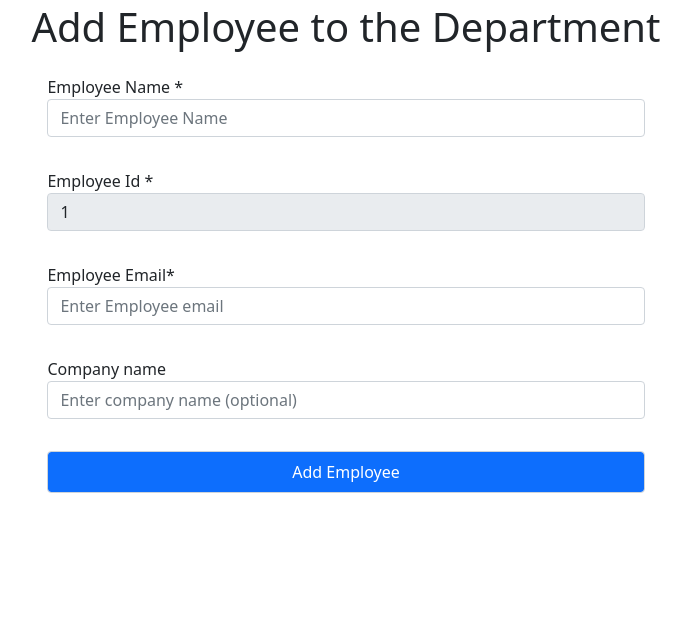
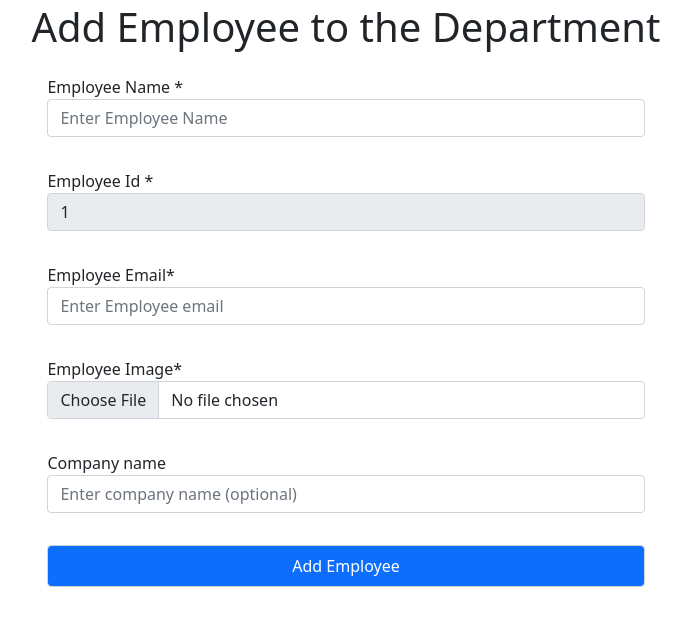
Before and after one commit to akash-vhotkar/salesandservises, a Node project: template views/dept_employees.ejs in a window 1280 px wide. Shown: the part 110-736 px from the top of the page, without its empty margins (294-985 px from the left). Run offline with Node 20 templates, Linux system fonts and the light colour scheme; the template is opened without the code that fills it: most values are stand-ins (such as "Sample title", 1, 10 or a date in 2020); some libraries are stand-ins or nearby versions.

Commit message:
employee image was added

```diff
--- a/model/employee.js
+++ b/model/employee.js
@@ -11,6 +11,10 @@ const empschema = new mongoose.Schema({
     emp_email: {
         type: String,
         required: true
+    },
+    emp_image: {
+        type: String,
+        require: false
     },
     cop_name: {
         type: String,
--- a/views/dept_employees.ejs
+++ b/views/dept_employees.ejs
@@ -64,7 +64,7 @@
         <div id="addemp" class="col-md-8 d-flex justify-content-center align-self-center  m-auto">
 
 
-            <form action="/dept/<%- dept_id%>/addemp" method="POST">
+            <form action="/dept/<%- dept_id%>/addemp" method="POST" enctype="multipart/form-data">
                 <div>
                     <h1>Add Employee to the Department</h1>
                 </div>
@@ -87,6 +87,14 @@
                         aria-describedby="emailHelp" placeholder="Enter Employee email" required>
 
                 </div>
+
+                <div class="form-group p-3">
+                    <label>Employee Image<span class="star">*</span></label>
+                    <input type="file" name="emp_image" class="form-control" id="exampleInputEmail1"
+                        aria-describedby="emailHelp" required>
+
+                </div>
+
 
                 <div class="form-group p-3">
                     <label>Company name</label>
--- a/views/purchase.ejs
+++ b/views/purchase.ejs
@@ -38,25 +38,19 @@
                     <h1>Purchase form</h1>
                 </div>
                 <div class="form-group p-3">
-
                     <label>Item name <span class="star">*</span></label>
                     <input type="text" name="itemname" class="form-control" aria-describedby="emailHelp"
                         placeholder="Enter Item name" required>
-
-
-
                 </div>
                 <div class="form-group p-3">
                     <label>Quantity <span class="star">*</span></label>
                     <input type="number" class="form-control" name="quntity" id="exampleInputEmail1"
                         aria-describedby="emailHelp" placeholder="Enter Quantity">
-
                 </div>
                 <div class="form-group p-3">
                     <label>Quality<span class="star">*</span></label>
                     <input type="text" name="quality" class="form-control" id="exampleInputEmail1"
                         aria-describedby="emailHelp" placeholder="Enter quality" required>
-
                 </div>
                 <div class="form-group p-3">
                     <label>Price<span class="star">*</span></label>
```
